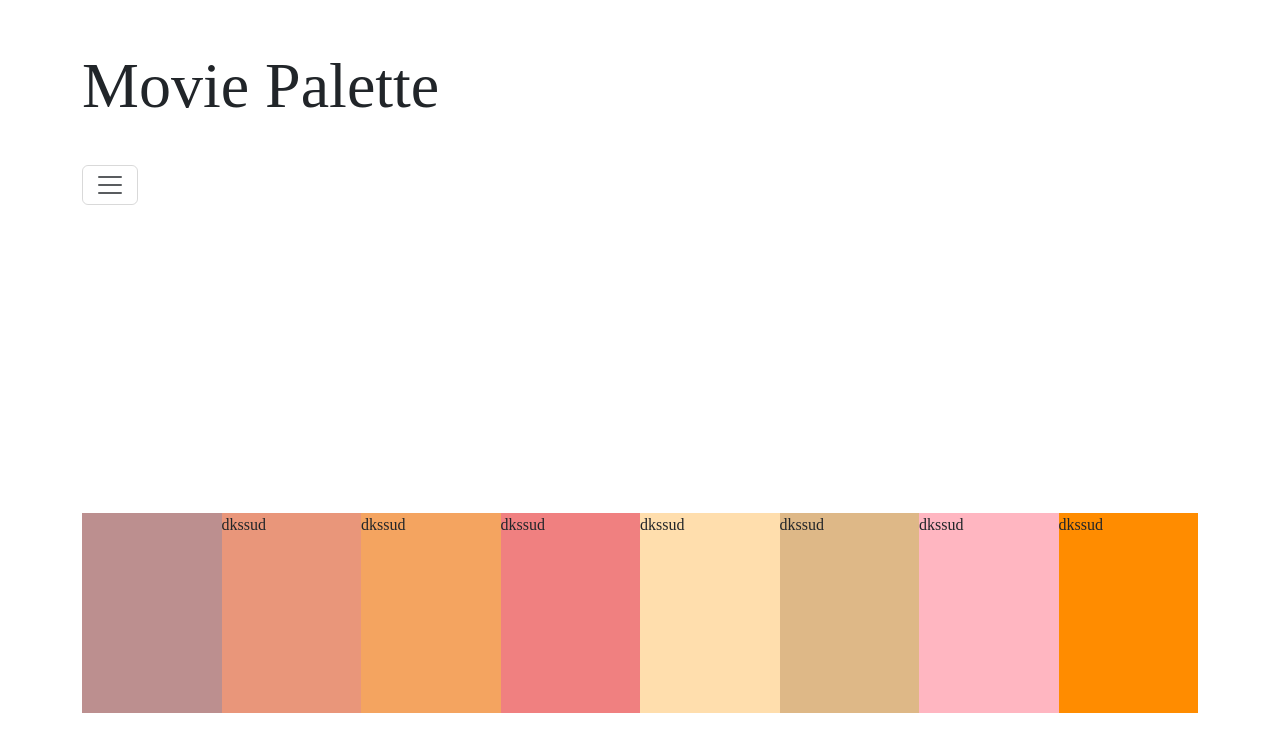
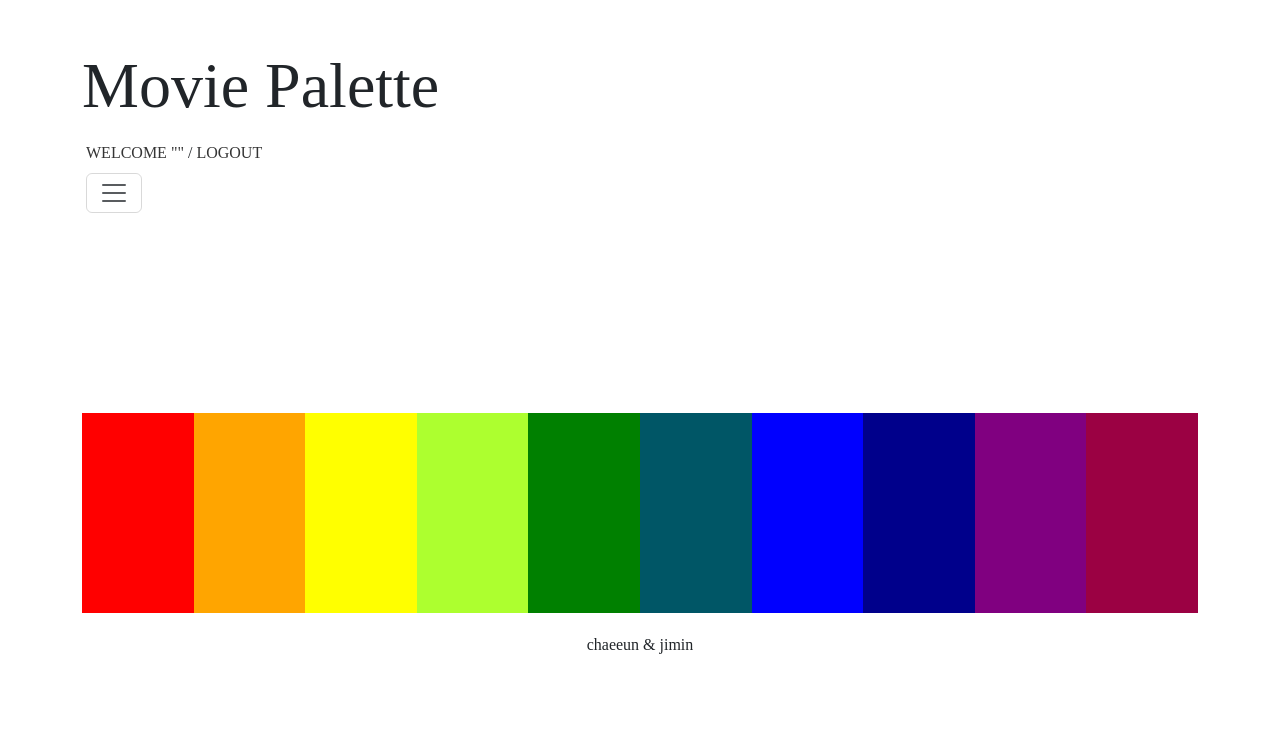
Before and after one commit to fmdzimin13/Movie_Palette, a Django app: page /movies/ in a window 1280 px wide. Shown: the top 752 px of the page. Run offline with Django 3.2, Linux system fonts and the light colour scheme; the visitor is signed in with stand-in values (Sample User, id 1); some libraries are stand-ins or nearby versions; some web fonts are replaced.

Commit message:
✨ Update home

```diff
--- a/movies/templates/movies/home.html
+++ b/movies/templates/movies/home.html
@@ -14,13 +14,6 @@
       font-family: 'Jeju Myeongjo', serif;
     }
 
-    .box {
-      width: 100%;;
-      margin: 0px auto;
-      transition: transform 1.2s ease 0s;
-      transform: translateX(0px) translateY(300px);
-    }
-
     .color-chip {
       width: 154px;
       height: 200px;
@@ -31,17 +24,39 @@
     }
 
     .color-text {
-      font-size: calc(0.438vw + 16.6px);
-      color: rgb(255, 255, 255);
+      font-size: calc(1vw + 9px);
+      color: white;
       font-weight: normal;
-      max-width: 19.875px;
-      padding: 20px;
+      max-width: 20px;
+      padding: 10px;
       transition: opacity 0.6s ease 0s;
       opacity: 0;
     }
 
     .color-chip:hover .color-text {
       opacity: 1;
+    }
+
+    footer {
+      text-align: center;
+      transform: translateX(0px) translateY(220px);
+    }
+
+    .large {
+      /* position: absolute; */
+      cursor: pointer;
+      top: 0px;
+      left: 0px;
+      transition: transform 1.3s ease 1s;
+      transform: scaleY(5);
+    }
+
+    .chip-box {
+      position:sticky ;
+      width: 100%;;
+      margin: 0px auto;
+      transition: transform 1.2s ease 0s;
+      transform: translateX(0px) translateY(200px);
     }
 
   </style>
@@ -51,42 +66,56 @@
     <div class="container">
       <div class="mt-5 row">
         <h1 style="font-size: 400%;">Movie Palette</h1>
-        <div class="col-2">
+        <div class="col-5">
           {% include "movies/nav.html" %}
         </div>
       </div>
       <!-- 영화 컬러칩-->
-      <div class="box d-flex">
-        <div class="color-chip" style="background-color: rosybrown;">
-          <div class="color-text">dkssud</div>
+      <div class="chip-box d-flex">
+        <div id="red" class="color-chip" style="background-color: red;">
+          <div class="color-text">Romance</div>
         </div>
-        <div class="color-chip" style="background-color: darksalmon;">
-          dkssud
+        <div class="color-chip" style="background-color: orange;">
+          <div class="color-text">Comedy</div>
         </div>
-        <div class="color-chip" style="background-color: sandybrown;">
-          dkssud
+        <div class="color-chip" style="background-color: yellow;">
+          <div class="color-text">Animation</div>
         </div>
-        <div class="color-chip" style="background-color: lightcoral;">
-          dkssud
+        <div class="color-chip" style="background-color: greenyellow;">
+          <div class="color-text">Family</div>
         </div>
-        <div class="color-chip" style="background-color: navajowhite;">
-          dkssud
+        <div class="color-chip" style="background-color: green;">
+          <div class="color-text">Drama</div>
         </div>
-        <div class="color-chip" style="background-color: burlywood;">
-          dkssud
+        <div class="color-chip" style="background-color: #005666;">
+          <div class="color-text">Romance</div>
         </div>
-        <div class="color-chip" style="background-color: lightpink;">
-          dkssud
+        <div class="color-chip" style="background-color: blue;">
+          <div class="color-text">Fantasy</div>
         </div>
-        <div class="color-chip" style="background-color: darkorange;">
-          dkssud
+        <div class="color-chip" style="background-color: darkblue;">
+          <div class="color-text">Thriller</div>
+        </div>
+        <div class="color-chip" style="background-color: purple;">
+          <div class="color-text">Noir</div>
+        </div>
+        <div class="color-chip" style="background-color: #9B0143;">
+          <div class="color-text">Action</div>
         </div>
       </div>
-
+      <footer class="align-content-end">
+        <p class="mb-3">chaeeun & jimin</p>
+      </footer>
     </div>
-
   </div>
-
   {% bootstrap_javascript %}
 </body>
 </html>
+
+<script>
+  const red = document.querySelector('#red')
+  red.addEventListener('click', function (event) {
+    event.target.classList.toggle('large')
+  })
+
+</script>
--- a/movies/templates/movies/nav.html
+++ b/movies/templates/movies/nav.html
@@ -1,38 +1,30 @@
-<nav class="navbar navbar-light">
-  <div class="">
-    <button class="navbar-toggler mt-4" type="button" data-bs-toggle="collapse" data-bs-target="#navbarToggleExternalContent" aria-controls="navbarToggleExternalContent" aria-expanded="false" aria-label="Toggle navigation">
+{% comment %} <div class="mt-2" style="background-color:#353535; width: 500px; height: 1px;"></div> {% endcomment %}
+<nav class="navbar navbar-light mb-0 pb-0 px-1">
+
+  <div>
+    {% if request.user.is_authenticated %}
+      <div>
+        <a class="text-decoration-none" style="color:#353535;" href="">WELCOME ""</a> /
+        <a class="text-decoration-none" style="color:#353535;" href="">LOGOUT</a>
+      </div>
+    {% else %}
+      <div>
+        <a class="text-decoration-none" style="color:#353535;" href="">LOGIN</a> /
+        <a class="text-decoration-none" style="color:#353535;" href="">SIGNUP</a>
+      </div>
+    {% endif %}
+    <button class="navbar-toggler mt-2" type="button" data-bs-toggle="collapse" data-bs-target="#navbarToggleExternalContent" aria-controls="navbarToggleExternalContent" aria-expanded="false" aria-label="Toggle navigation">
       <span class="navbar-toggler-icon"></span>
     </button>
     <div class="collapse navbar-collapse" id="navbarToggleExternalContent">
-      <ul class="navbar-nav me-auto mb-2 mb-lg-0 mt-4">
-        <li class="nav-item">
-          <div class="mb-2">
-            <div class="px-2 pt-2" style="background-color: #BDBDBD;">
-              <!-- 로그인 했을 경우 -->
-              {% if request.user.is_authenticated %}
-                <h4 style="color: white;">환영합니다</h4>
-                <a class="nav-link" href="#">
-                  <h5 style="color: white;">LOGOUT</h5>
-                </a>
-              </div>
-              <div class="px-2 pt-2" style="background-color: #8C8C8C;">
-                <a class="nav-link" href="#">
-                  <h5 style="color: white;">MY PAGE</h5>
-                </a>
-              </div>
-              <!-- 로그인하지 않았을 경우 -->
-              {% else %}
-              <div>
-                <a class="nav-link" href="#">
-                  <h4 style="color: white;">LOGIN</h4>
-                </a>
-                <a class="nav-link" href="#">
-                  <h4 style="color: white;">SIGNUP</h4>
-                </a>
-              </div>
-              {% endif %}
-          </div>
-        </li>
+      <ul class="navbar-nav me-auto mb-2 mb-lg-0 mt-3">
+        {% if request.user.is_authenticated %}
+          <li class="nav-item" style="backgroun-color:#353535;">
+            <a class="nav-link" href="#" stlye="color: white;">
+              <h4 class="px-2">MY PAGE</h4>
+            </a>
+          </li>
+        {% endif %}
         <li class="nav-item">
           <a class="nav-link active" aria-current="page" href="#">
             <h4 class="px-2">HOME</h4>
@@ -48,6 +40,11 @@
             <h4 class="px-2">RECOMMEND</h4>
           </a>
         </li>
+        <li class="nav-item">
+          <a class="nav-link" href="#">
+            <h4 class="px-2">COMMUNITY</h4>
+          </a>
+        </li>
       </ul>
       <form class="d-flex">
         <input class="form-control me-2" type="search" placeholder="Search" aria-label="Search">
```
